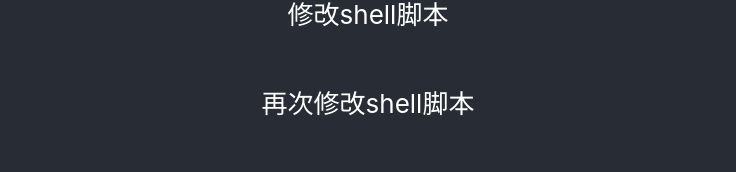
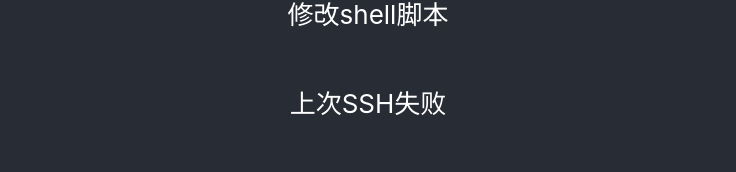
Before and after one commit to Markmartin/jenkins-react-structure, a React (Create React App) app: page / in a window 1280 px wide. Shown: the part 732-904 px from the top of the page, without its empty margins (272-1008 px from the left). Built offline with nearby package versions, Linux system fonts and the light colour scheme.

Commit message:
上次ssh失败

```diff
--- a/src/App.js
+++ b/src/App.js
@@ -15,7 +15,7 @@
         <p>删除远程脚本删除所有文件操作</p>
         <p>MV改成cp不然远程传输为空</p>
         <p>修改shell脚本</p>
-        <p>再次修改shell脚本</p>
+        <p>上次SSH失败</p>
         <img src={logo} className="App-logo" alt="logo" />
       </header>
     </div>
```
